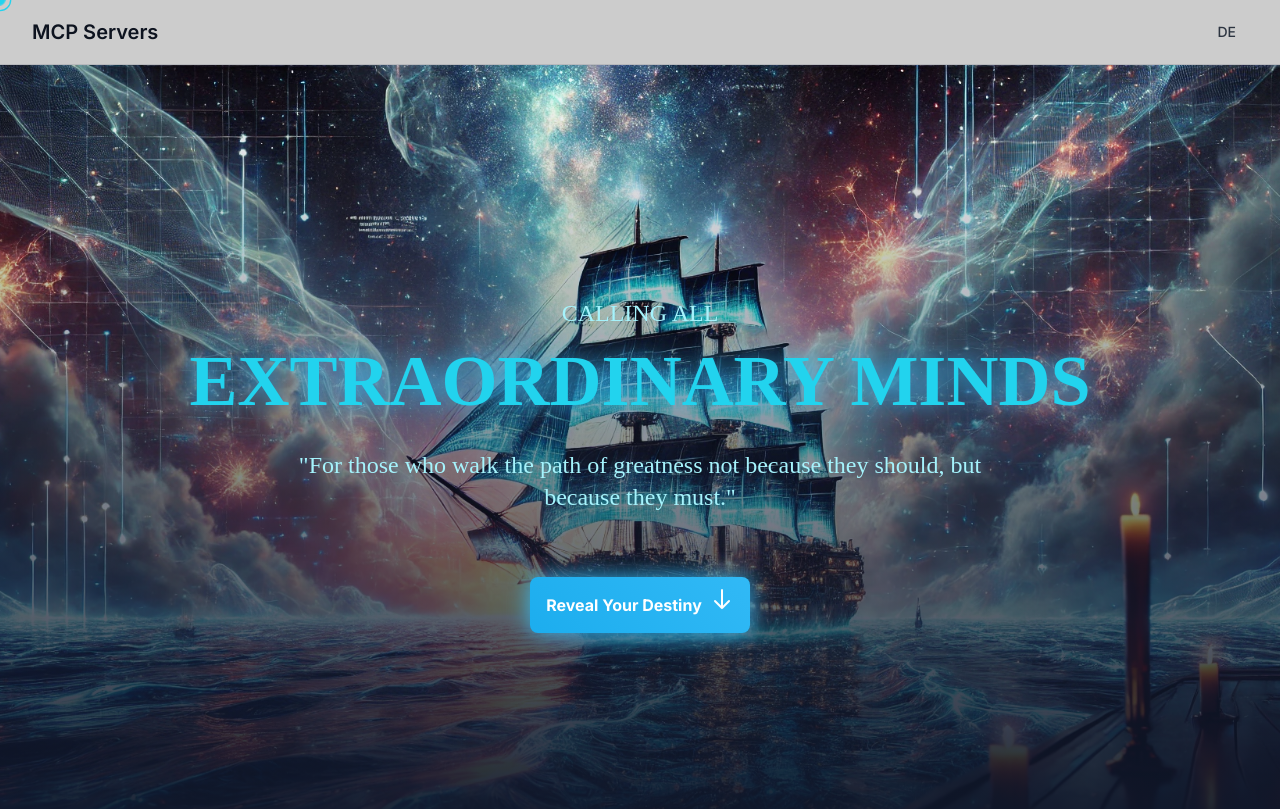
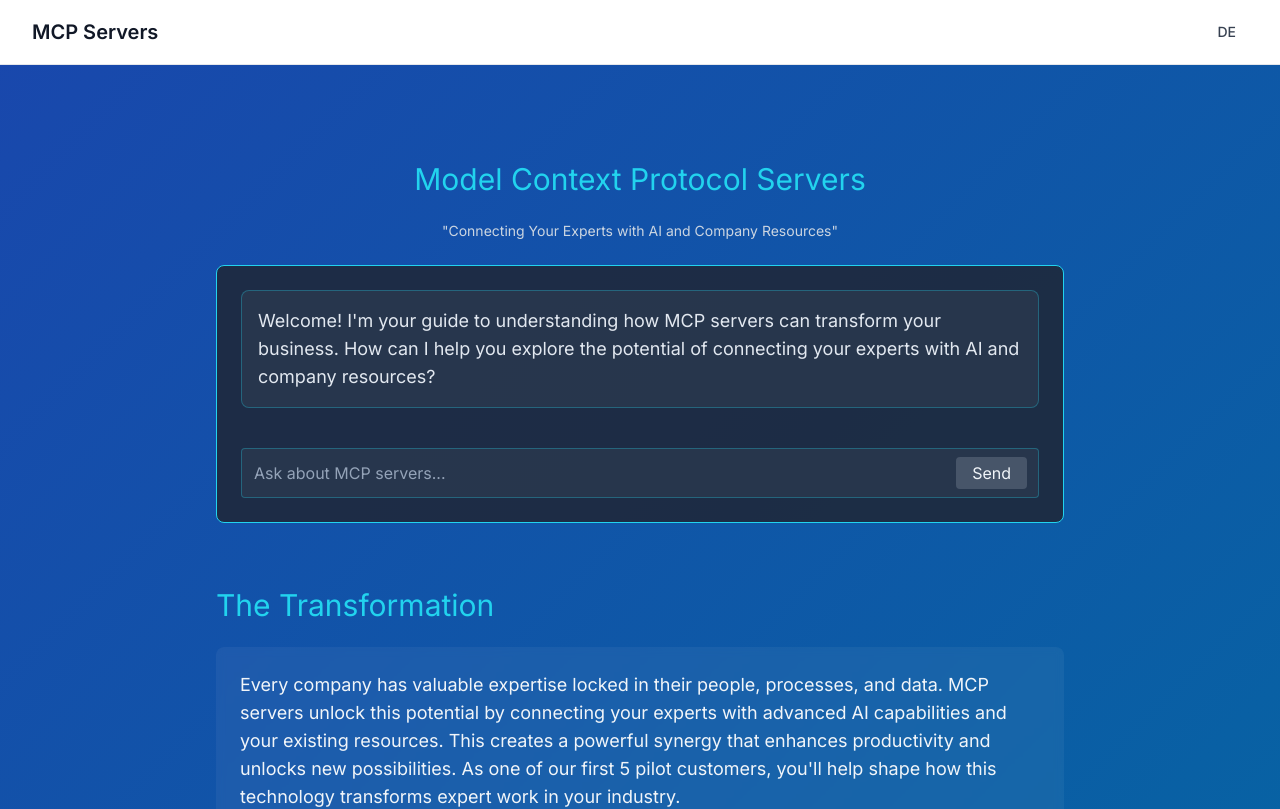
Before and after one commit to boorich/extraordinary_minds, a Next.js app: page / in a window 1280 px wide. Shown: the top 809 px of the page. Built offline with nearby package versions, Linux system fonts and the light colour scheme.

Commit message:
refactor: replace ship background with professional gradient
- Remove ParallaxHero and ship background
- Add subtle professional blue gradient background
- Clean up unused styles and animations
- Simplify component structure
- Update card styling for better contrast

```diff
--- a/src/app/globals.css
+++ b/src/app/globals.css
@@ -2,23 +2,11 @@
 @tailwind components;
 @tailwind utilities;
 
-@import url('https://fonts.googleapis.com/css2?family=Pirata+One&family=Cinzel:wght@400;700&display=swap');
-
-.pirate-font {
-  font-family: 'Pirata One', cursive;
+.professional-gradient {
+  background: linear-gradient(135deg, #1e3a8a 0%, #1e40af 25%, #0369a1 75%, #0284c7 100%);
 }
 
-.title-font {
-  font-family: 'Cinzel', serif;
-}
-
-.cosmic-background {
-  background: linear-gradient(to bottom, #0a192f, #172554);
-  background-size: 200% 200%;
-  animation: gradient 15s ease infinite;
-}
-
-@keyframes gradient {
+@keyframes subtle-shift {
   0% {
     background-position: 0% 50%;
   }
@@ -30,24 +18,12 @@
   }
 }
 
+.professional-gradient {
+  background-size: 200% 200%;
+  animation: subtle-shift 15s ease infinite;
+}
+
+/* Keep only relevant utility classes */
 .glow {
   filter: drop-shadow(0 0 0.75rem #38bdf8);
 }
-
-.water-effect {
-  background: linear-gradient(45deg, #0ea5e9, #38bdf8);
-  background-size: 200% 200%;
-  animation: water 10s ease infinite;
-}
-
-@keyframes water {
-  0% {
-    background-position: 0% 50%;
-  }
-  50% {
-    background-position: 100% 50%;
-  }
-  100% {
-    background-position: 0% 50%;
-  }
-}
--- a/src/components/VisionaryLanding.tsx
+++ b/src/components/VisionaryLanding.tsx
@@ -3,9 +3,6 @@
 import React, { useState } from 'react';
 import MCPHeader from './MCPHeader';
 import { CardSection } from './CardSection';
-import ParallaxHero from './ParallaxHero';
-import MCPDataFlow from './interactive/MatrixRain';
-import DigitalCursor from './visual/DigitalCursor';
 import MCPDialogue from './dialogue/MCPDialogue';
 import { sections } from '@/config/sections';
 import { DialogueMetrics } from '@/types/dialogue';
@@ -21,25 +18,21 @@ const VisionaryLanding = () => {
   return (
     <div className="min-h-screen text-slate-100">
       <MCPHeader />
-      <div className="cosmic-background">
-        <DigitalCursor />
-        <MCPDataFlow />
-        <ParallaxHero />
-
+      <div className="professional-gradient min-h-screen">
         <main id="main-content" className="max-w-4xl mx-auto px-4 sm:px-6 py-12 sm:py-16 md:py-24 relative min-h-screen" role="main">
           <div className="relative z-10">
-            {/* T4E MCP Experience */}
+            {/* MCP Experience */}
             <div className="mb-16">
-              <h3 className="text-2xl md:text-3xl text-cyan-400 mb-4 md:mb-6 glow text-center">Model Context Protocol Servers</h3>
-              <div className="text-center text-slate-300 text-sm mb-6 italic">
+              <h3 className="text-2xl md:text-3xl text-cyan-400 mb-4 md:mb-6 text-center">Model Context Protocol Servers</h3>
+              <div className="text-center text-slate-300 text-sm mb-6">
                 "Connecting Your Experts with AI and Company Resources"
               </div>
               <MCPDialogue onMetricsUpdate={handleMetricsUpdate} />
             </div>
 
             <div className="mb-12 md:mb-16">
-              <h3 className="text-2xl md:text-3xl text-cyan-400 mb-4 md:mb-6 glow">The Transformation</h3>
-              <div className="bg-slate-800/80 p-4 md:p-6 rounded-lg border border-cyan-400 hover:border-cyan-300 transition-colors backdrop-blur-sm">
+              <h3 className="text-2xl md:text-3xl text-cyan-400 mb-4 md:mb-6">The Transformation</h3>
+              <div className="bg-white/5 p-4 md:p-6 rounded-lg backdrop-blur-sm">
                 <p className="text-base md:text-lg leading-relaxed">
                   Every company has valuable expertise locked in their people, processes, and data. MCP servers unlock this potential by connecting your experts with advanced AI capabilities and your existing resources. This creates a powerful synergy that enhances productivity and unlocks new possibilities. As one of our first 5 pilot customers, you'll help shape how this technology transforms expert work in your industry.
                 </p>
@@ -51,7 +44,7 @@ const VisionaryLanding = () => {
               {sections.credibility.map((item, index) => (
                 <div
                   key={index}
-                  className="bg-slate-800/80 p-4 md:p-6 rounded-lg border border-cyan-400 hover:border-cyan-300 transition-colors backdrop-blur-sm text-center"
+                  className="bg-white/5 p-4 md:p-6 rounded-lg backdrop-blur-sm text-center"
                   role="presentation"
                 >
                   <div className="text-cyan-400 mb-2 flex justify-center" aria-hidden="true">
@@ -67,7 +60,7 @@ const VisionaryLanding = () => {
           </div>
         </main>
 
-        <footer className="text-center py-4 md:py-6 bg-slate-800/50 border-t-2 border-cyan-400 backdrop-blur-sm relative z-10" role="contentinfo">
+        <footer className="text-center py-4 md:py-6 bg-white/5 backdrop-blur-sm relative z-10" role="contentinfo">
           <p className="text-lg md:text-xl text-cyan-200">Transforming Enterprise AI</p>
         </footer>
       </div>
```
